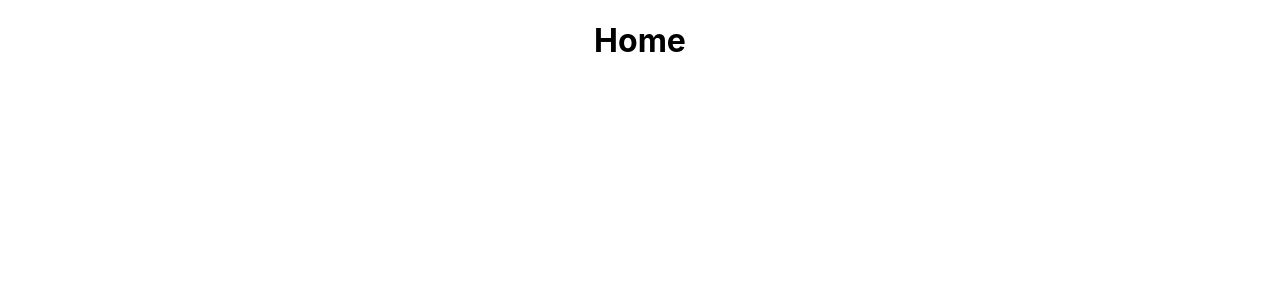
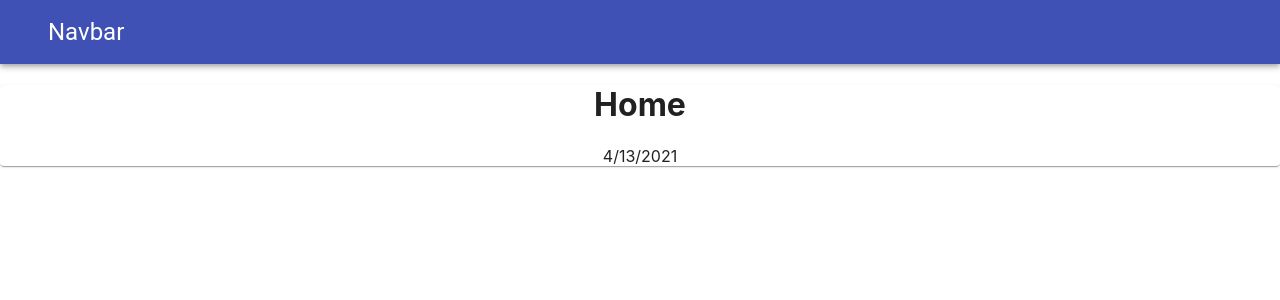
Before and after one commit to AdrianaTroncoso-CloudUp/MyReact, a React (Create React App) app: page / in a window 1280 px wide. Shown: the top 300 px of the page. Built offline with nearby package versions, Linux system fonts and the light colour scheme.

Commit message:
Clñase 2 half homework

```diff
--- a/src/App.js
+++ b/src/App.js
@@ -5,22 +5,13 @@ import {
   Route,
   Link } from "react-router"
 //*Componentes
-import Home from './components/home';
-import Documentation from './components/Documentation';
+import Navbar from './components/Navbar';
+import Home from './pages/Home';
 
 function App() {
   return (
     <div className="App">
-      <Home>
-        <Switch>
-            <Route exact path='/'>
-                <Home/>
-            </Route>
-            <Route exact path='/Documentation'>
-                <Documentation/>
-            </Route>
-        </Switch>
-      </Home>
+      <Home/>
     </div>
   );
 }
--- a/src/components/Documentation.js
+++ /dev/null
@@ -1,15 +0,0 @@
-
-import React, { Component } from 'react'
-
-
-class Documentation extends Component {
-    render(){
-        return(
-            <div>
-                <h1>Documentation</h1>
-            </div>
-        )
-    }
-}
-
-export default Documentation;
--- a/src/components/Navbar.js
+++ b/src/components/Navbar.js
@@ -0,0 +1,33 @@
+//Dependencias
+import React, {Component} from 'react'
+import Grid from '@material-ui/core/Grid';
+import Paper from '@material-ui/core/Paper';
+import Appbar from '@material-ui/core/AppBar';
+import Toolbar from '@material-ui/core/Toolbar'
+import Typography from '@material-ui/core/Typography';
+import MenuIcon from '@material-ui/core/Menu'
+import  { IconButton } from '@material-ui/core'
+
+//*Componentes
+
+export default class Navbar extends Component {
+    render(){
+        return(
+            <div>
+                <Grid xs='12'>
+                    <Appbar position='static'>
+                        <Toolbar>
+                            <IconButton>
+                                <MenuIcon/>
+                            </IconButton>
+                            <Typography variant='h5'>
+                                Navbar
+                            </Typography>
+                        </Toolbar>
+                    </Appbar>
+
+                </Grid>
+            </div>
+        )
+    }
+}
--- a/src/components/home.js
+++ /dev/null
@@ -1,15 +0,0 @@
-
-import React, { Component } from 'react'
-
-
-class Home extends Component {
-    render(){
-        return(
-            <div>
-                <h1>Home</h1>
-            </div>
-        )
-    }
-}
-
-export default Home;
--- a/src/pages/Home.js
+++ b/src/pages/Home.js
@@ -0,0 +1,24 @@
+//Dependencias
+import React, { Component } from 'react'
+import Paper from '@material-ui/core/Paper'
+
+//*Componentes
+import Navbar from '../components/Navbar'
+export default class Home extends Component {
+    render() {
+        return(
+            <div>
+                <Navbar/>
+                <Paper>
+                    <h1>Home</h1>
+                    {
+                    // Date().toLocaleDateString()
+
+                    new Date().toLocaleDateString()
+                }
+                </Paper>
+
+            </div>
+        )
+    }
+}
```
Also changed, not shown: src/components/routes.js (deleted, +0 -26 lines).
